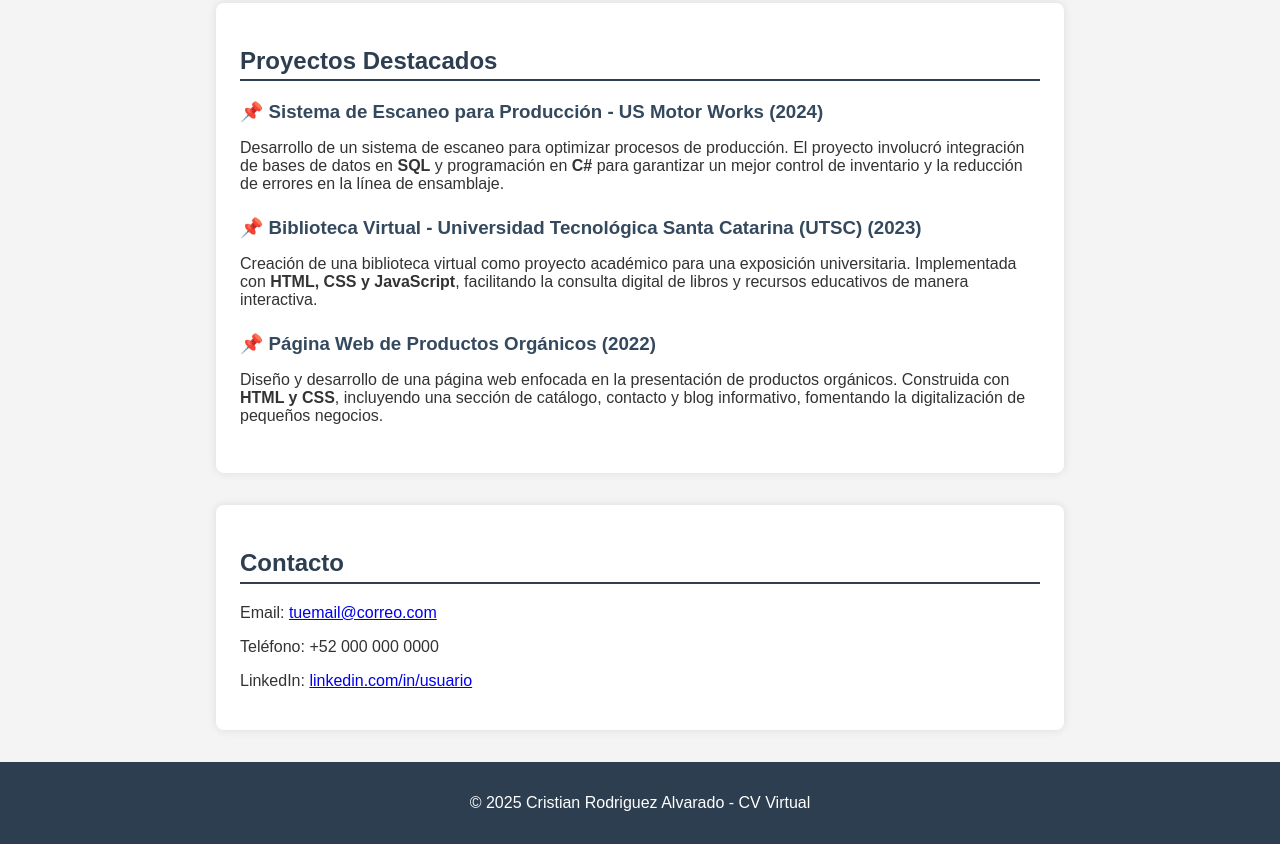
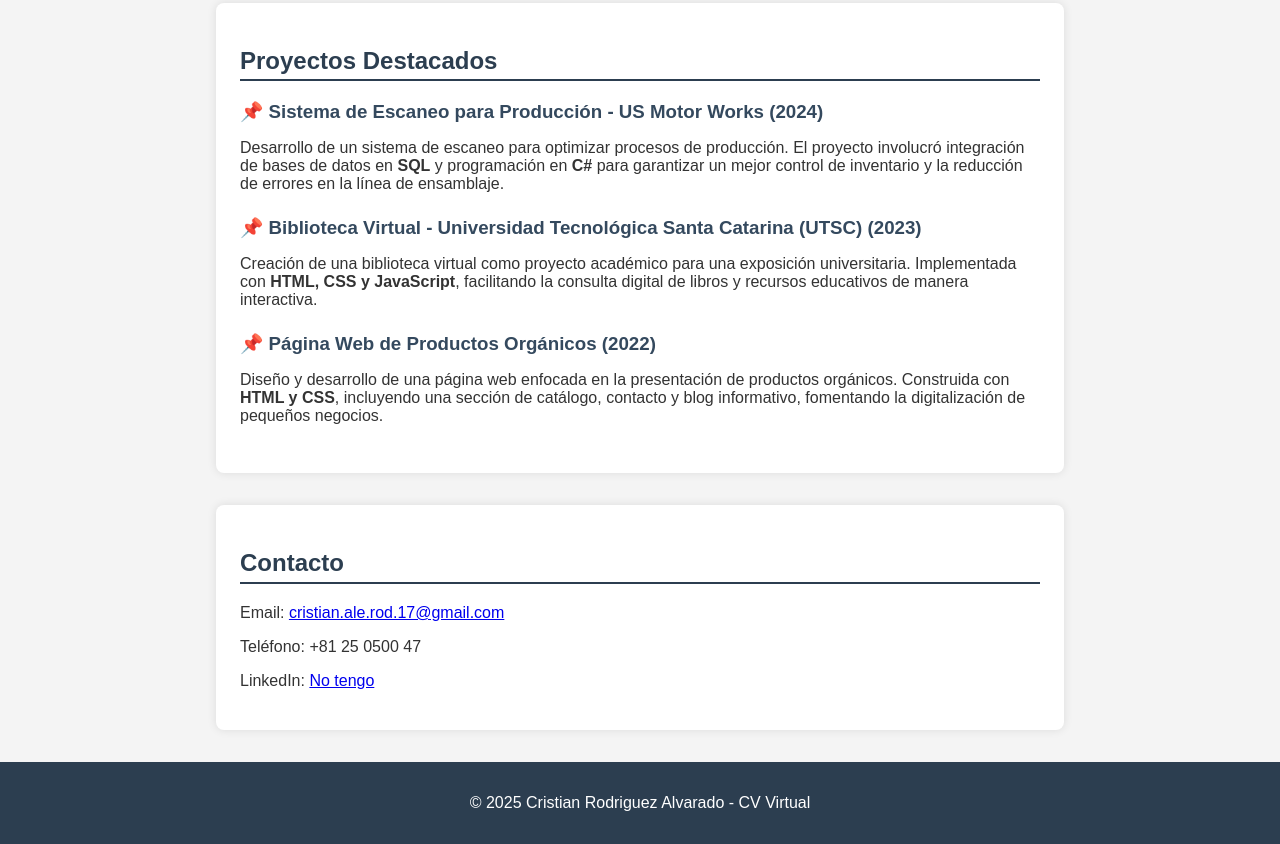
Before and after one commit to Cristian-Alejando/cv-virtual, a plain HTML site: page index.html in a window 1280 px wide. Shown: the part 399-1243 px from the top of the page. Drawn offline with Linux system fonts and the light colour scheme.

Commit message:
Update index.html

```diff
--- a/index.html
+++ b/index.html
@@ -105,9 +105,9 @@
 
   <section>
     <h2>Contacto</h2>
-    <p>Email: <a href="mailto:tuemail@correo.com">tuemail@correo.com</a></p>
-    <p>Teléfono: +52 000 000 0000</p>
-    <p>LinkedIn: <a href="#">linkedin.com/in/usuario</a></p>
+    <p>Email: <a href="mailto:cristian.ale.rod.17@gmail.com">cristian.ale.rod.17@gmail.com</a></p>
+    <p>Teléfono: +81 25 0500 47</p>
+    <p>LinkedIn: <a href="#">No tengo</a></p>
   </section>
 
   <footer>
```
